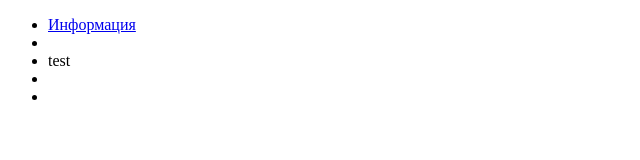
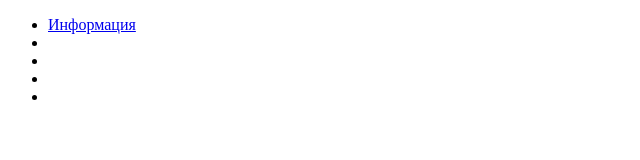
Before and after one commit to MarinaSGSH/1107961-barbershop-26, a plain HTML site: page index.html in a window 1280 px wide. Shown: the full height of the page, 0-640 px from the left. Drawn offline with Linux system fonts and the light colour scheme.

Commit message:
Remove test code.

```diff
--- a/index.html
+++ b/index.html
@@ -10,7 +10,7 @@
 <ul>
 <li><a href="info.html">Информация</li>
 <li><a href="news.html"></a></li>
-<li>test</li>
+<li></li>
 <li></li>
 <li></li>
 
```
